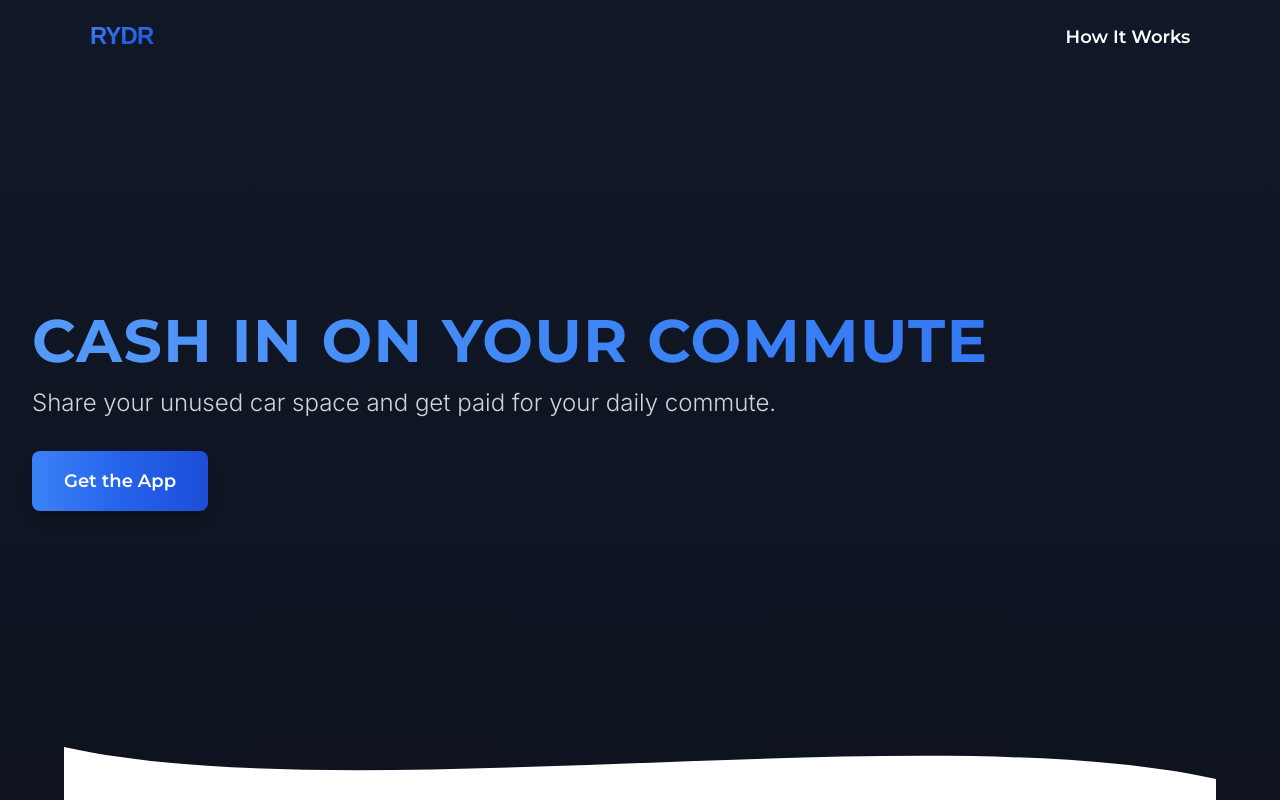
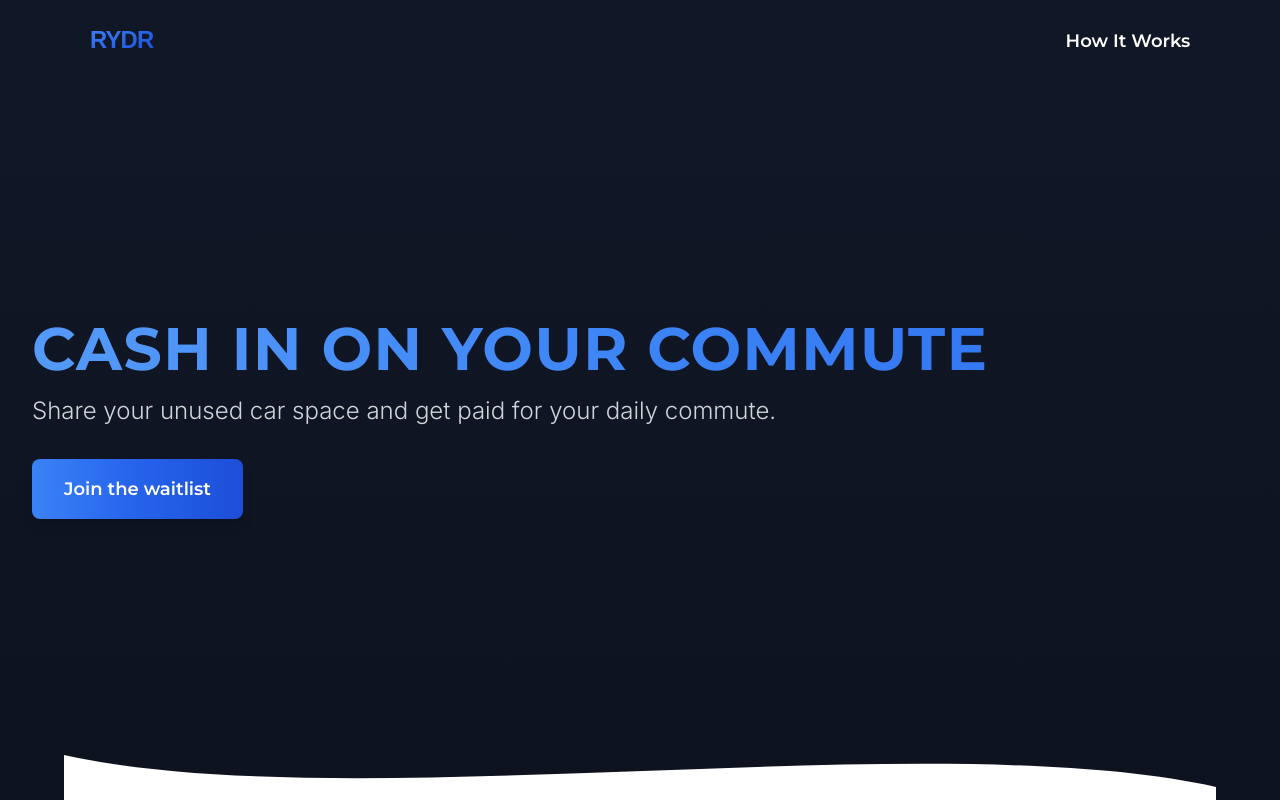
Before and after one commit to anoushkanarayan/rydr, a Next.js app: page / in a window 1280 px wide. Shown: the top 800 px of the page. Built offline with nearby package versions, Linux system fonts and the light colour scheme.

Commit message:
basic website done

```diff
--- a/src/app/page.tsx
+++ b/src/app/page.tsx
@@ -14,7 +14,7 @@ export default function Home() {
   return (
     <div className="relative">
       {/* Sticky Menu */}
-      <nav className="sticky top-0 z-50 bg-[#111827]/80 backdrop-blur flex items-center justify-between w-full px-[7%] py-4">
+      <nav className="sticky top-0 z-50 bg-[#111827]/80 backdrop-blur flex items-center justify-between w-full px-[7%] py-5">
         <div className="w-32">
           <RydrLogo className="w-full h-auto" />
         </div>
@@ -38,7 +38,7 @@ export default function Home() {
         </div>
         <div className="flex flex-col items-start mt-8">
           <button className="font-display px-8 py-4 text-lg font-semibold rounded-lg bg-gradient-to-r from-blue-500 via-blue-600 to-blue-700 hover:from-blue-600 hover:via-blue-700 hover:to-blue-800 transition-all duration-200 text-white shadow-lg hover:shadow-xl">
-            Get the App
+            Join the waitlist
           </button>
         </div>
       </main>
```
